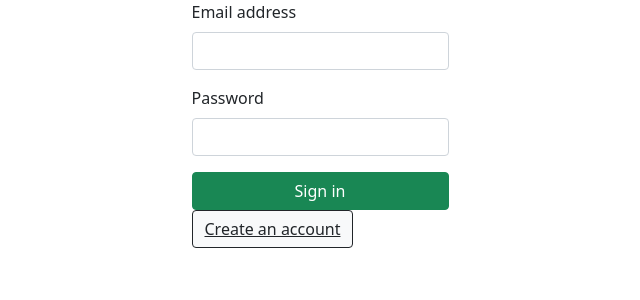
After one commit to MWildFire/All-in-one, a Flask app: page /reg in a window 1280 px wide. The commit adds this page. Shown: the top 300 px of the page, without its empty margins (320-960 px from the left). Run offline with Flask 2, Linux system fonts and the light colour scheme; parts of the project's set-up code (start-up, migrations or seed data) failed here and were passed over.

Commit message:
Added new structure

```diff
--- /dev/null
+++ b/AllInOne/auth.py
@@ -0,0 +1,15 @@
+from flask import Blueprint, render_template, request, redirect, url_for, flash
+from . import db
+from flask_login import login_user
+
+auth = Blueprint('auth', __name__)
+
+
+@auth.route('/login')
+def login():
+    return render_template('login.html')
+
+
+@auth.route('/reg')
+def reg():
+    return render_template('register.html')
--- /dev/null
+++ b/AllInOne/main.py
@@ -0,0 +1,10 @@
+from flask import Blueprint, render_template, request
+from flask_login import login_required, current_user
+from . import db
+
+main = Blueprint('main', __name__)
+
+
+@main.route('/')
+def start():
+    return render_template('index.html')
--- /dev/null
+++ b/AllInOne/requirements.txt
@@ -0,0 +1,5 @@
+FLask==1.1.2
+Flask-Login==0.5.0
+Flask-Mail==0.9.1
+Flask-SQLAlchemy==2.4.4
+passlib==1.7.4
--- a/templates/base.html
+++ b/AllInOne/templates/base.html
@@ -7,6 +7,7 @@
     <script src="https://cdn.jsdelivr.net/npm/bootstrap@5.0.0-beta1/dist/js/bootstrap.bundle.min.js" integrity="sha384-ygbV9kiqUc6oa4msXn9868pTtWMgiQaeYH7/t7LECLbyPA2x65Kgf80OJFdroafW" crossorigin="anonymous"></script>
 </head>
 <body>
-
+    {% block content %}
+    {% endblock %}
 </body>
 </html>
--- /dev/null
+++ b/AllInOne/templates/register.html
@@ -0,0 +1,26 @@
+{% extends "base.html" %}
+{% block content %}
+<div class="d-flex justify-content-center">
+    <form action="" method="post">
+            <div class="mb-3">
+                <label for="exampleInputEmail1" class="form-label">Email address</label>
+                <input type="email" class="form-control w-200" id="exampleInputEmail1" aria-describedby="emailHelp">
+            </div>
+            <div class="mb-3">
+                <label for="exampleInputPassword1" class="form-label">Password</label>
+                <input type="password" class="form-control w-200" id="exampleInputPassword1">
+            </div>
+            <button type="submit" class="btn btn-success" style="display: block;
+    width: 100%;
+    text-align: center;">Sign in
+            </button>
+
+            <button type="button" class="btn btn-light border border-dark"><a href="http://127.0.0.1:5000/registration"
+                                                                              class="text-dark">Create an account</a>
+            </button>
+
+        </form>
+
+    </div>
+
+{%endblock%}
```
Also changed, not shown: AllInOne/__init__.py (added, +37 -0 lines), AllInOne/templates/login.html (added, +10 -0 lines), app.py (deleted, +0 -12 lines), AllInOne/models.py (added), AllInOne/static/style.css (added), 4 other files.
